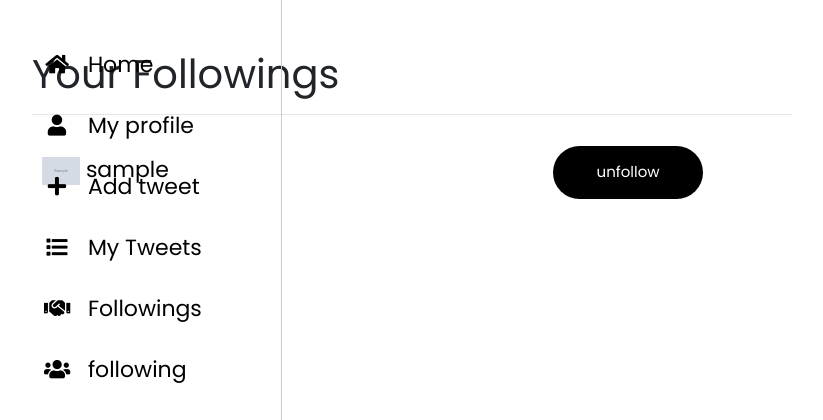
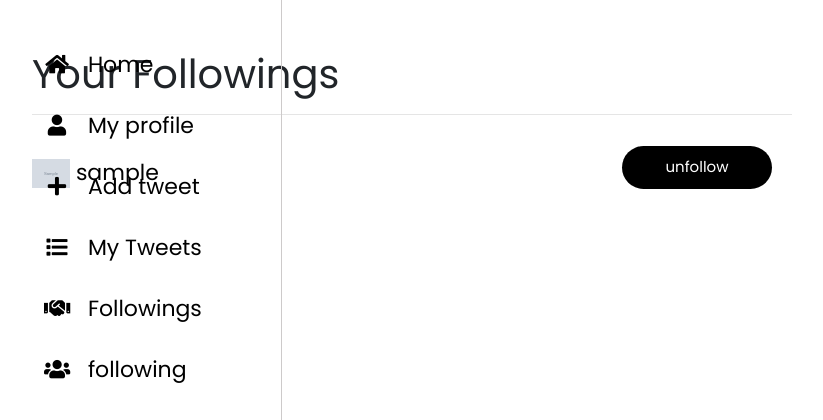
Before and after one commit to ShrutiDiwan1403/Twitter_Replica-, a Flask app: template templates/show_followings.html in a window 1280 px wide. Shown: the top 420 px of the page, without its empty margins (378-1201 px from the left). Run offline with Flask 2, Linux system fonts and the light colour scheme; the template is opened without the code that fills it: most values are stand-ins (such as "Sample title", 1, 10 or a date in 2020); grey boxes marked "Sample" are stand-in pictures; some libraries are stand-ins or nearby versions.

Commit message:
Changes in the html file

```diff
--- a/templates/show_followings.html
+++ b/templates/show_followings.html
@@ -78,12 +78,12 @@
       <div class="row">
 
 
-        <div class="sidebar-menu user-list" style="margin-top:10px; width: 100%;">
+        <div class="sidebar-menu" style="margin-top:10px; width: 100%;">
         <h1>Your Followings</h1>
             <hr>
         <ul style="list-style-type: none;padding: 0;">
           {% for user in data %}
-          <li class="sidebar-dropdown">
+          <li class="sidebar-dropdown show-list">
             <a href="http://127.0.0.1:5000/{{ user.user_id}}/show-user-profile" style="text-decoration: none;color: #000;">
               {% if user.user_image %}
               <img class="object-cover w-20 h-20 border-2 border-blue-500 rounded-full dark:border-blue-400"
@@ -94,7 +94,7 @@
             {% endif %}
               <span>{{ user.user_name }}</span>
             </a>
-              <a href="http://127.0.0.1:5000/{{ user.user_id }}/unfollow-user" class="back log-out" style="width: 150px; padding-right: 10px;margin-left: 380px;">unfollow</a>
+              <a href="http://127.0.0.1:5000/{{ user.user_id }}/unfollow-user" class="back log-out" style="width: 150px; padding: 10px;">unfollow</a>
 
           </li>
 
```
